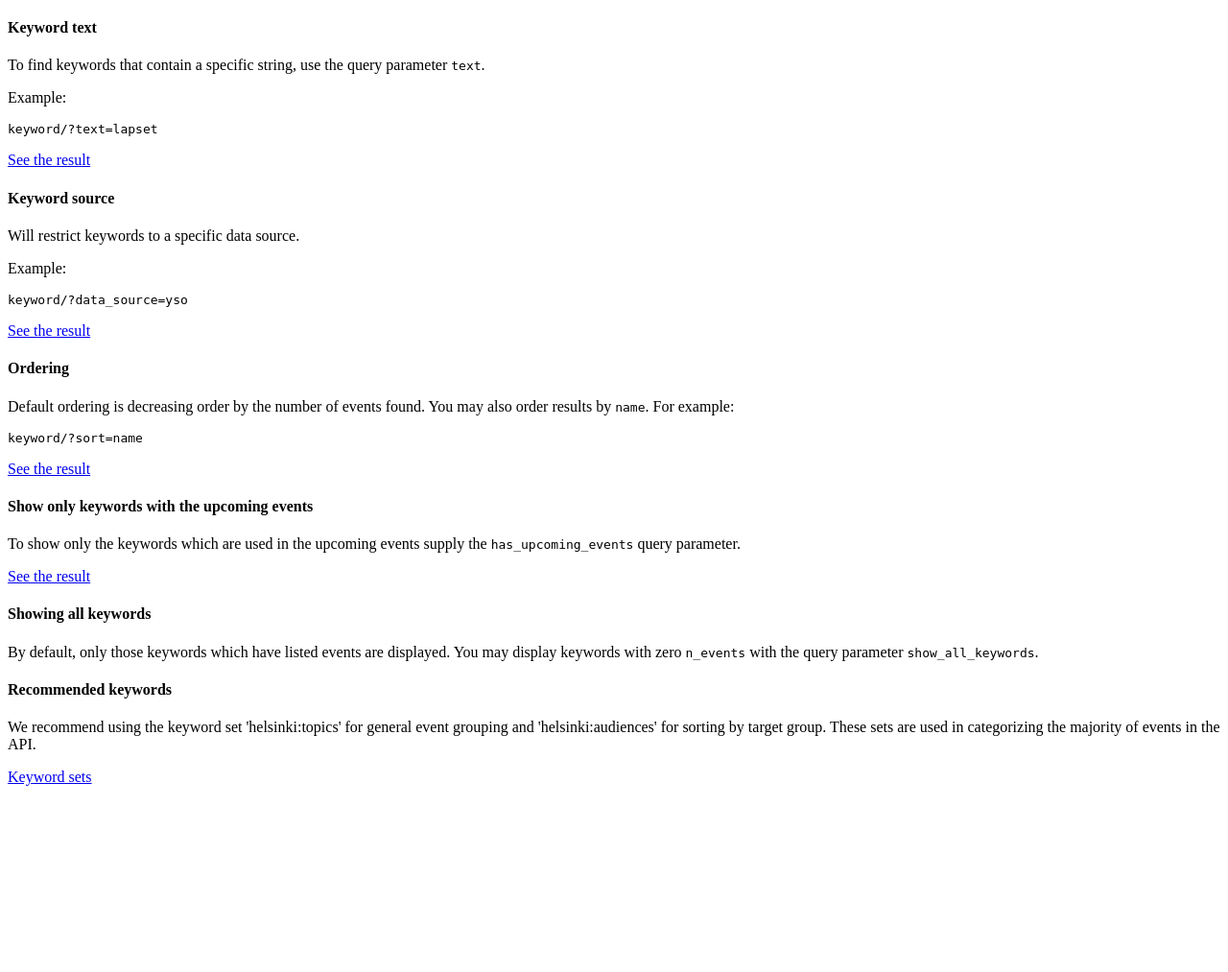
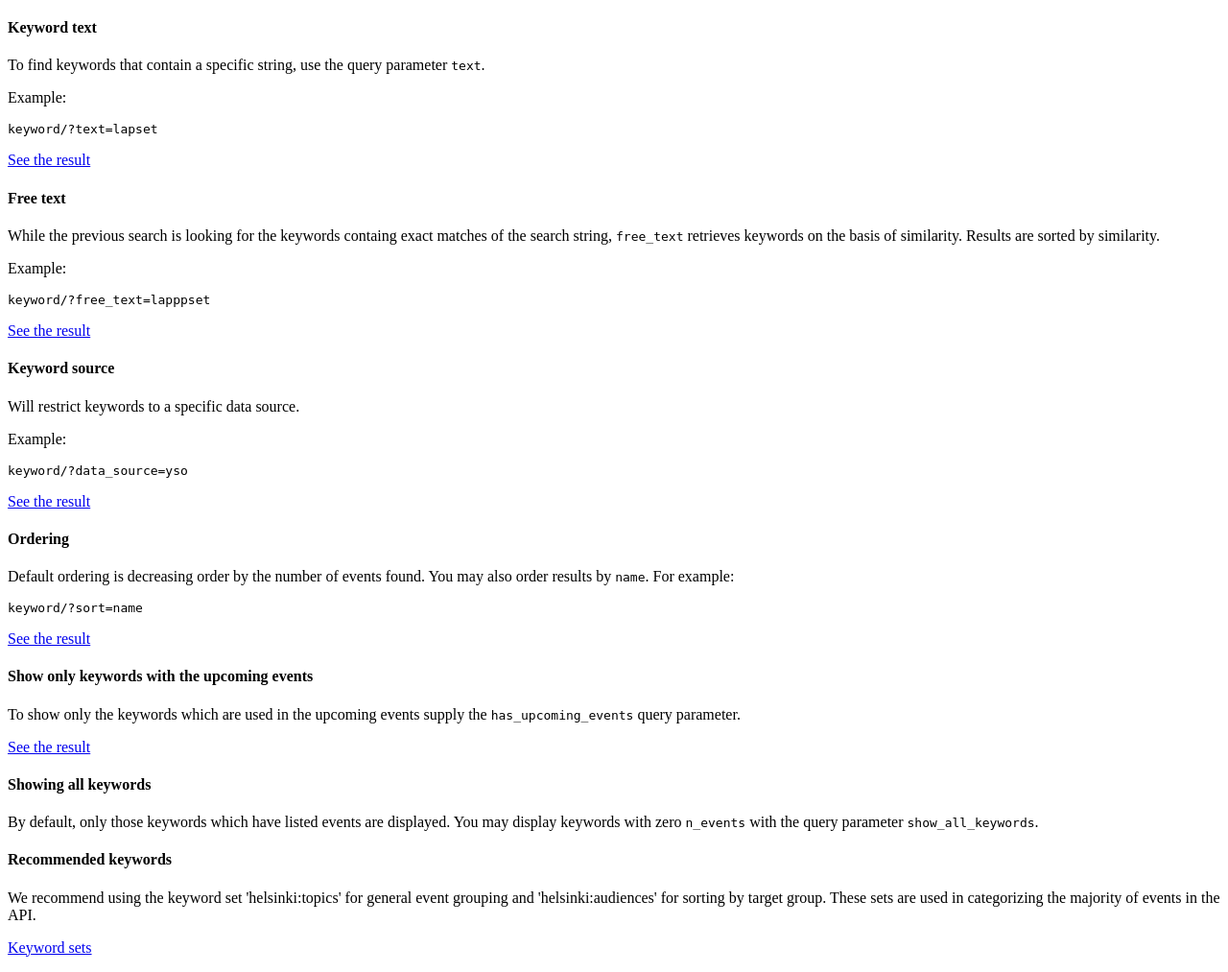
Before and after one commit to City-of-Helsinki/linkedevents, a Django app: template helevents/templates/rest_framework/keyword_list.html in a window 1280 px wide. Shown: the part 144-1157 px from the top of the page at 96% size. Before the commit the page ends 963 px from the top, so only its background shows below. Run offline with Django 3.2, Linux system fonts and the light colour scheme; the template is opened without the code that fills it, so the values that code supplies are empty.

Commit message:
similarity search for keywords

```diff
--- a/helevents/templates/rest_framework/keyword_list.html
+++ b/helevents/templates/rest_framework/keyword_list.html
@@ -15,6 +15,13 @@ hence the format <code>yso:p4354</code>. Default ordering is decreasing order by
 <pre><code>keyword/?text=lapset
 </code></pre>
 <p><a href="?text=lapset" title="json">See the result</a></p>
+<h4 id="keyword-text">Free text</h4>
+<p>While the previous search is looking for the keywords containg exact matches of the search string, <code>free_text</code> retrieves keywords on the basis of similarity. Results are
+sorted by similarity.</p>
+<p>Example:</p>
+<pre><code>keyword/?free_text=lapppset
+</code></pre>
+<p><a href="?free_text=lapppset" title="json">See the result</a></p>
 <h4 id="keyword-source">Keyword source</h4>
 <p>Will restrict keywords to a specific data source.</p>
 <p>Example:</p>
```
Also changed, not shown: events/api.py (+10 -0 lines), events/tests/test_keyword_get.py (+19 -3 lines).
